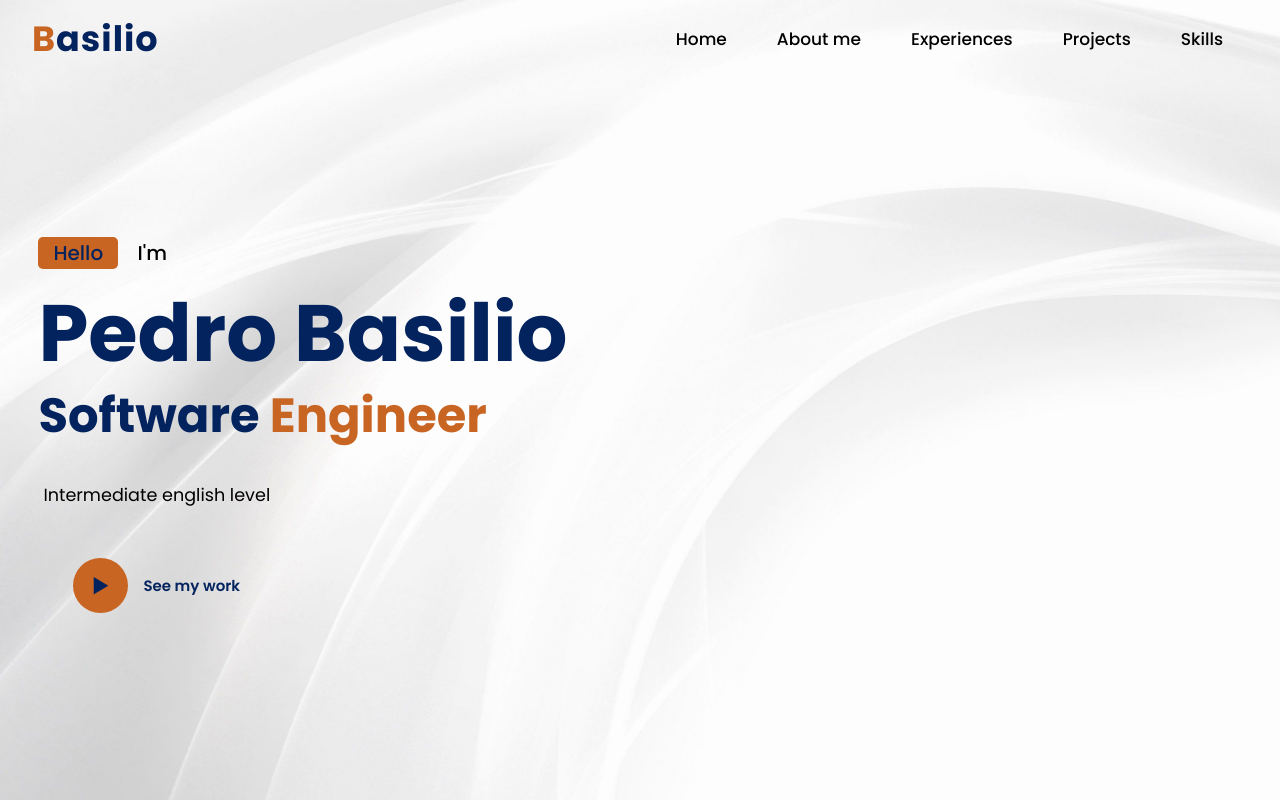
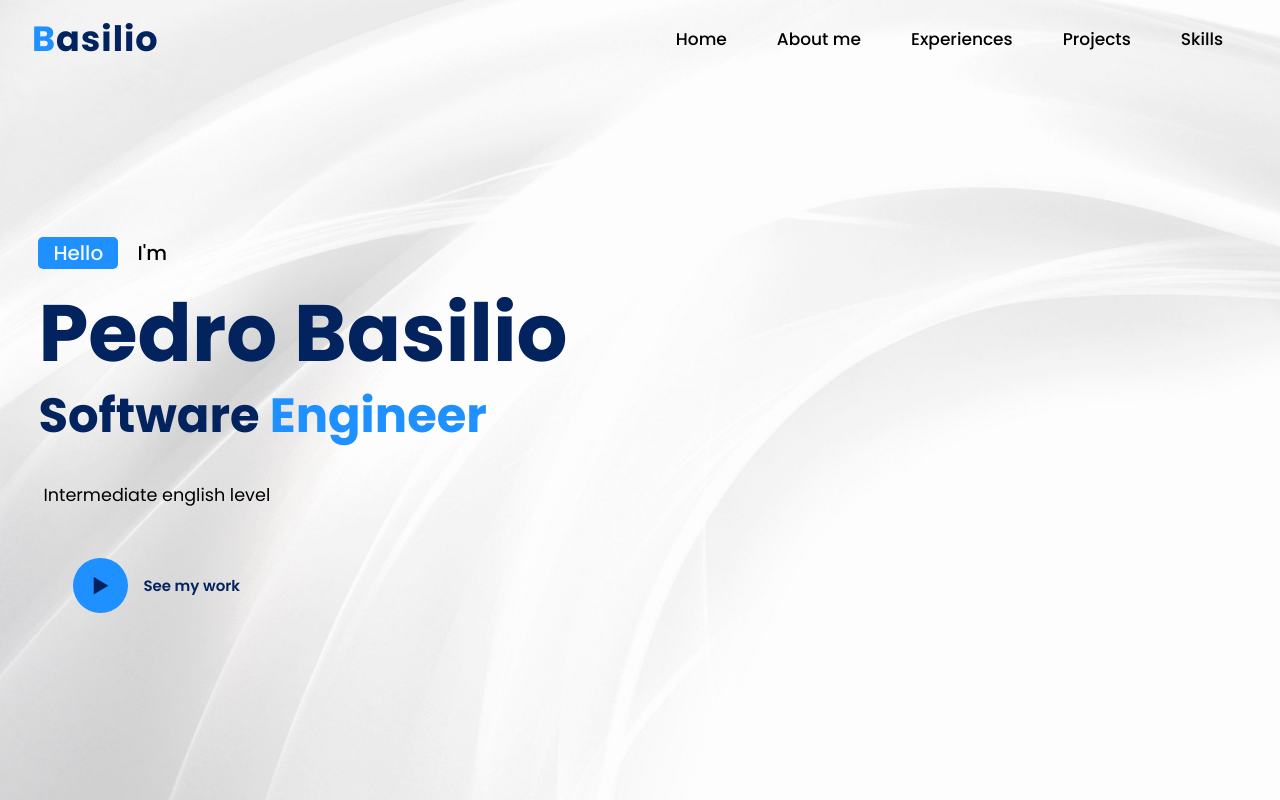
Before and after one commit to pedrohenriquebasilio/portifoliov2, a plain HTML site: page index.html in a window 1280 px wide. Shown: the top 800 px of the page. Drawn offline with nearby package versions, Linux system fonts and the light colour scheme.

Commit message:
change main color

```diff
--- a/index.html
+++ b/index.html
@@ -34,7 +34,7 @@
         <div class="home-div">
             <div class="home-text">
                 <div class="slide">
-                    <span class="one">Hello</span>
+                    <span class="one" style="color: aliceblue;">Hello</span>
                     <span class="two">I'm</span>
                 </div>
                 <h1>Pedro Basilio</h1>
--- a/style.css
+++ b/style.css
@@ -13,7 +13,7 @@
   --second-bg-color: #ffffff;
   --text-color: rgb(3, 35, 94);
   --second-color: rgb(0, 0, 0);
-  --main-color: #c96522;
+  --main-color: #1E90FF;
   --big-font: 5rem;
   --h2-font: 3rem;
   --p-font: 1.1rem;
```
